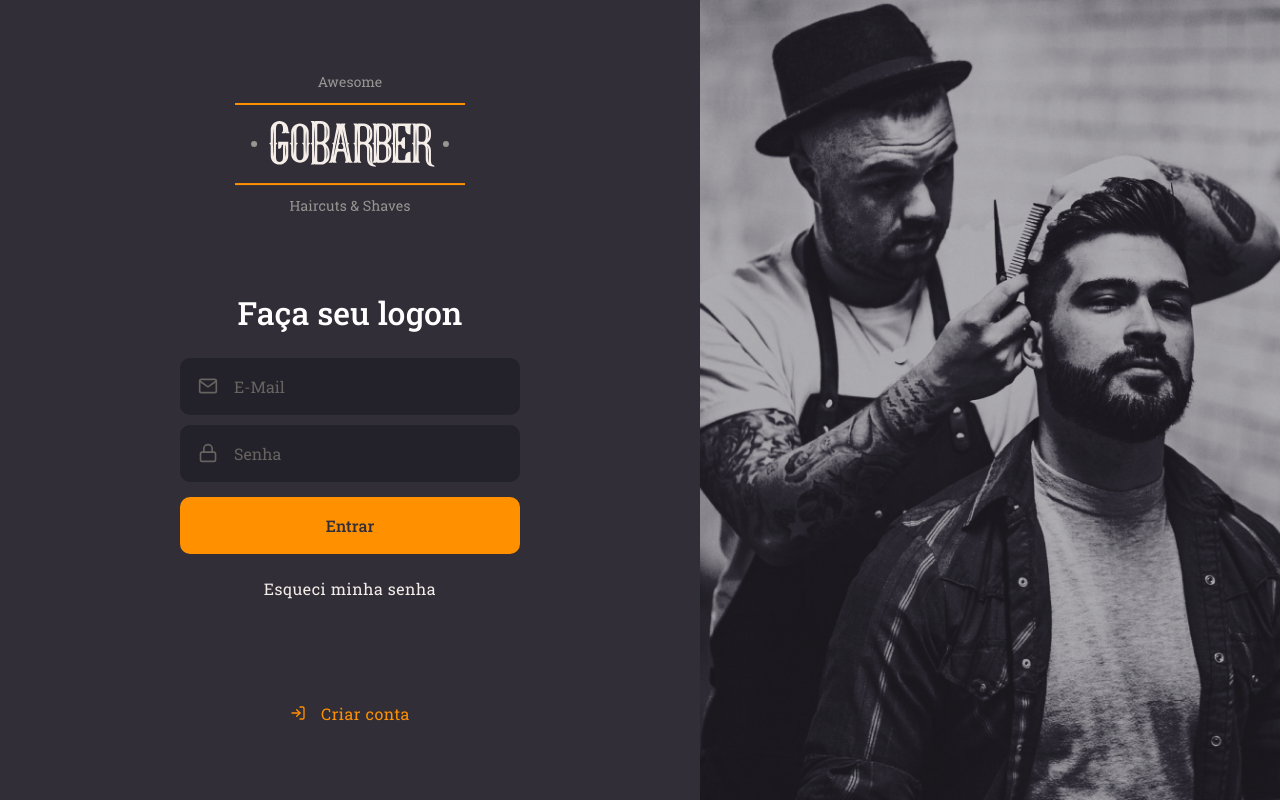
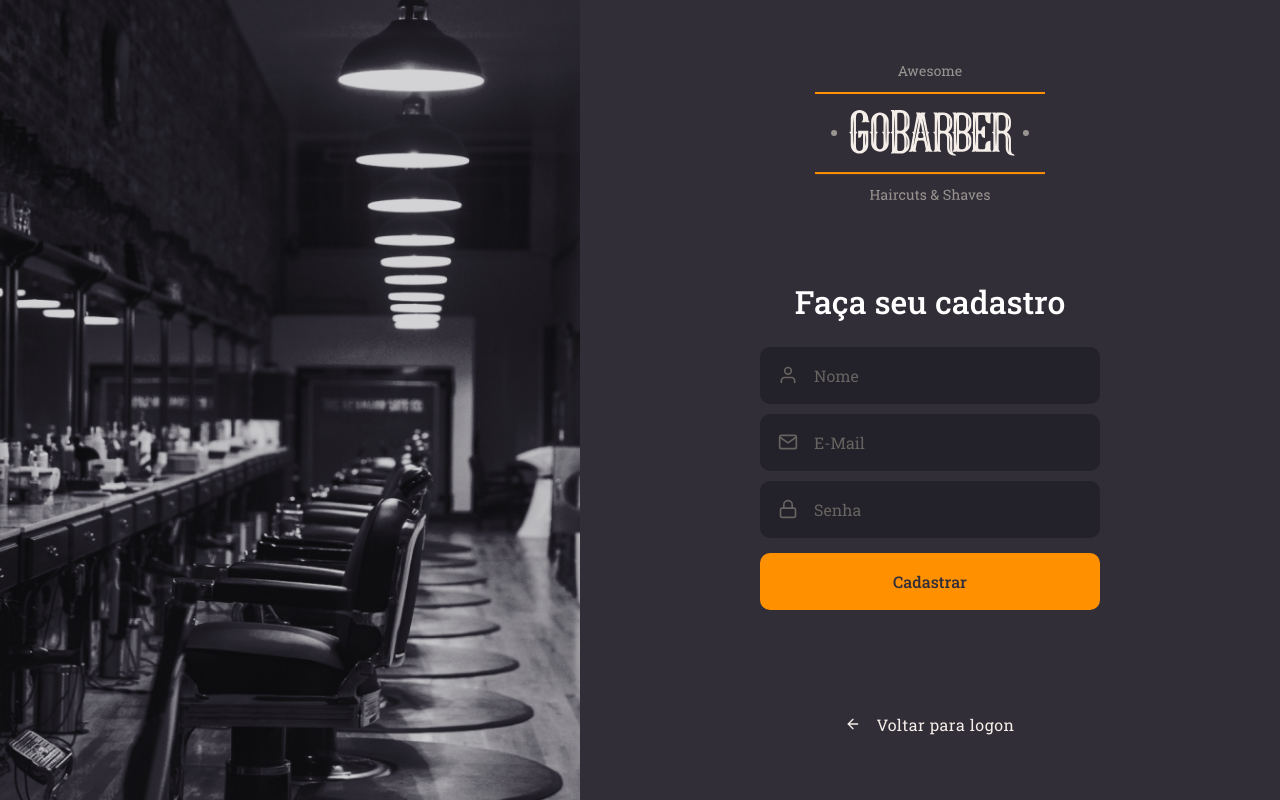
Before and after one commit to devleandrodias/rocketseat-bootamp-2020, a React (Create React App) app in the folder nivel-03/gobarber-web/: page / in a window 1280 px wide. Built offline with nearby package versions, Linux system fonts and the light colour scheme.

Commit message:
criando página de cadastro de usuário

```diff
--- a/nivel-03/gobarber-web/src/App.tsx
+++ b/nivel-03/gobarber-web/src/App.tsx
@@ -3,11 +3,12 @@
 import GlobalStyle from './styles/global';
 
 import SingIn from './pages/singIn';
+import SingUp from './pages/singUp';
 
 const App: React.FC = () => (
   <>
     <GlobalStyle />
-    <SingIn />
+    <SingUp />
   </>
 );
 
--- /dev/null
+++ b/nivel-03/gobarber-web/src/pages/singUp/index.tsx
@@ -0,0 +1,39 @@
+import React from 'react';
+import { FiArrowLeft, FiMail, FiLock, FiUser } from 'react-icons/fi';
+import { Container, Content, Background } from './styles';
+
+import Input from '../../components/input';
+import Button from '../../components/button';
+
+import logoImg from '../../assets/logo.svg';
+
+const SingUp: React.FC = () => (
+  <Container>
+    <Background />
+    <Content>
+      <img src={logoImg} alt="gobarber-logo" />
+      <form action="">
+        <h1>Faça seu cadastro</h1>
+
+        <Input name="name" icon={FiUser} type="text" placeholder="Nome" />
+        <Input name="email" icon={FiMail} type="text" placeholder="E-Mail" />
+
+        <Input
+          name="password"
+          icon={FiLock}
+          type="password"
+          placeholder="Senha"
+        />
+
+        <Button type="submit">Cadastrar</Button>
+      </form>
+
+      <a href="aaa">
+        <FiArrowLeft />
+        Voltar para logon
+      </a>
+    </Content>
+  </Container>
+);
+
+export default SingUp;
--- /dev/null
+++ b/nivel-03/gobarber-web/src/pages/singUp/styles.ts
@@ -0,0 +1,66 @@
+import styled from 'styled-components';
+import { shade } from 'polished';
+
+import singInBackgroundImg from '../../assets/sign-up-background.png';
+
+export const Container = styled.div`
+  height: 100vh;
+  display: flex;
+  align-items: stretch;
+`;
+
+export const Content = styled.div`
+  display: flex;
+  flex-direction: column;
+  align-items: center;
+  place-content: center;
+  width: 100%;
+  max-width: 700px;
+
+  form {
+    margin: 80px 0;
+    width: 340px;
+    text-align: center;
+
+    h1 {
+      margin-bottom: 24px;
+    }
+
+    a {
+      color: #f4ede8;
+      display: block;
+      margin-top: 24px;
+      text-decoration: none;
+      transition: color 0.2s;
+      letter-spacing: 0.5px;
+
+      &:hover {
+        color: ${shade(0.2, '#f4ede8')};
+      }
+    }
+  }
+
+  > a {
+    display: flex;
+    align-items: center;
+    color: #f4ede8;
+    margin-top: 24px;
+    text-decoration: none;
+    transition: color 0.2s;
+    letter-spacing: 0.5px;
+
+    svg {
+      margin-right: 15px;
+    }
+
+    &:hover {
+      color: ${shade(0.2, '#f4ede8')};
+    }
+  }
+`;
+
+export const Background = styled.div`
+  flex: 1;
+  background: url(${singInBackgroundImg}) no-repeat center;
+  background-size: cover;
+`;
```
Also changed, not shown: nivel-03/gobarber-web/src/assets/sign-up-background.png (added).
